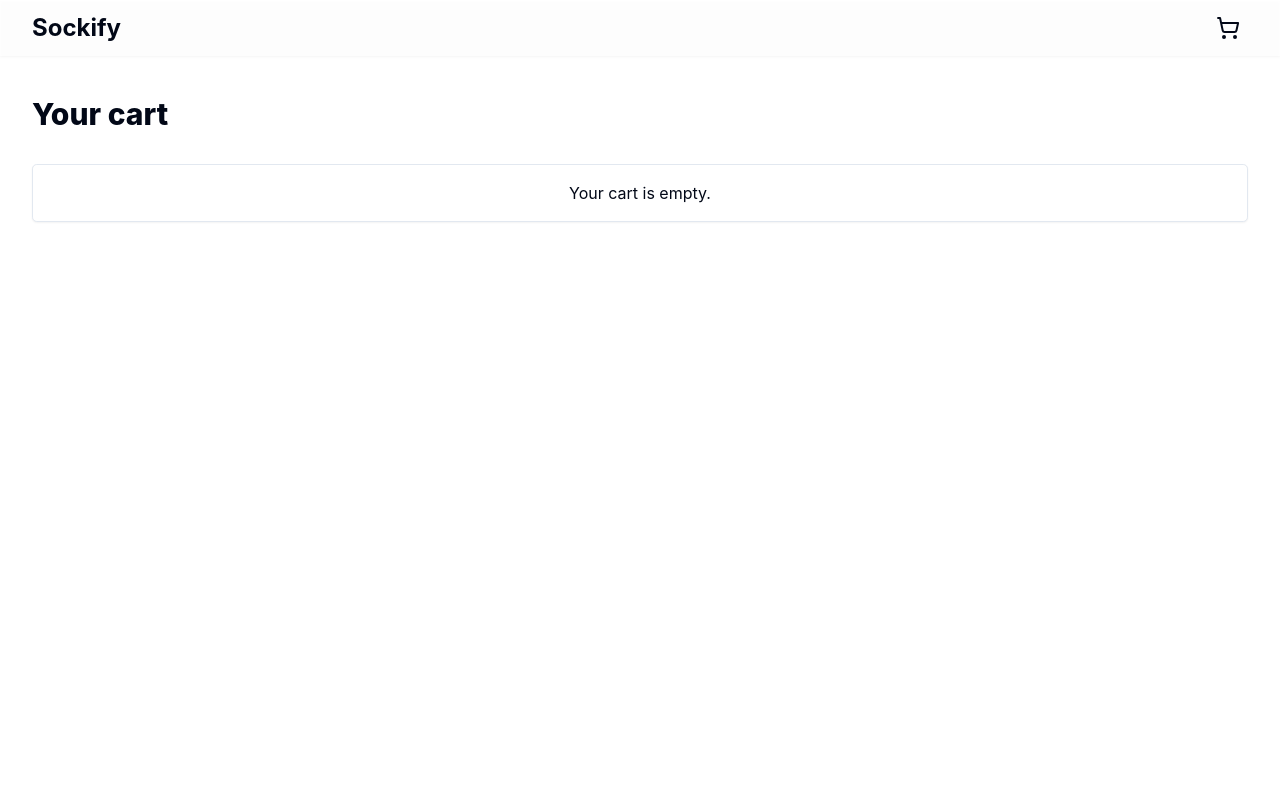
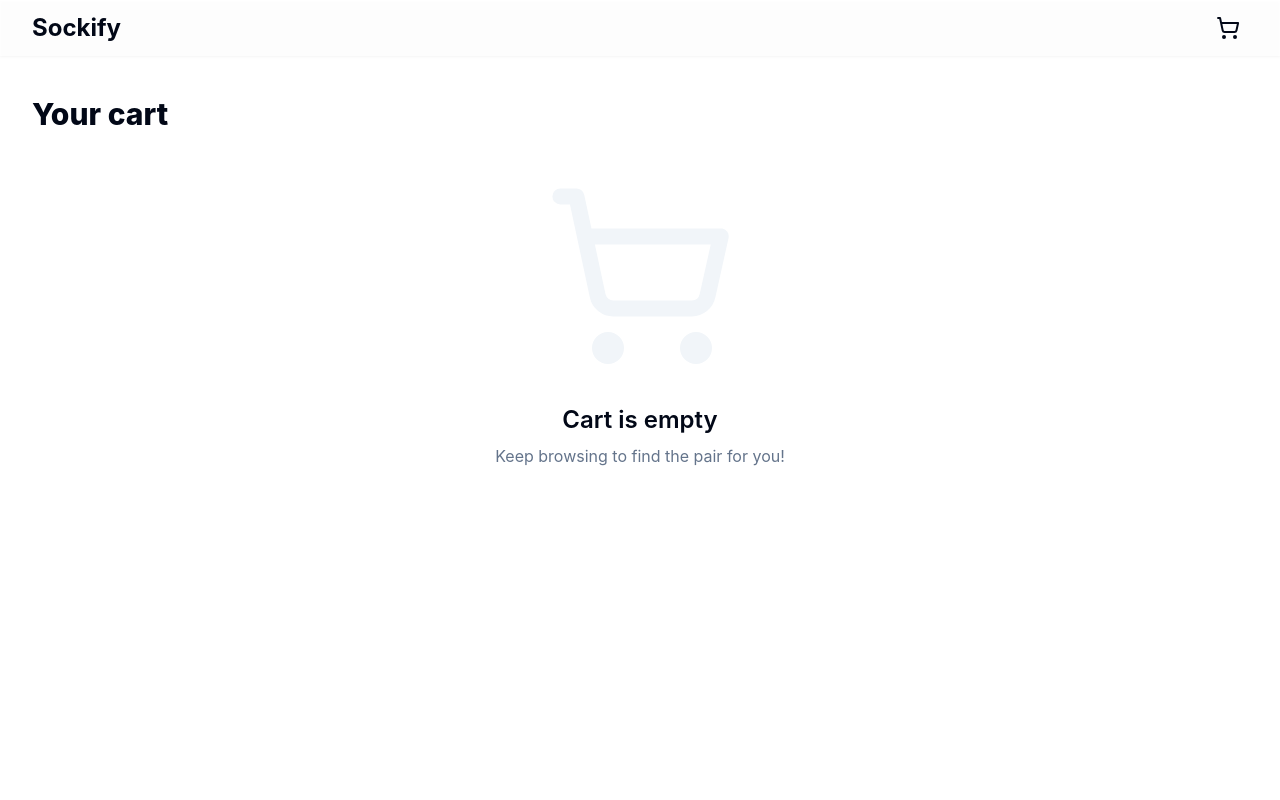
Before and after one commit to sockify/sockify, a React (Vite) app in the folder web-client/: page /cart in a window 1280 px wide. Shown: the top 800 px of the page. Built offline with nearby package versions, Linux system fonts and the light colour scheme.

Commit message:
feat: improves empty state for cart

```diff
--- a/web-client/src/pages/CartPage.tsx
+++ b/web-client/src/pages/CartPage.tsx
@@ -2,6 +2,7 @@ import { CartItem as CartItemType } from "@/api/cart/model";
 import { Button } from "@/components/ui/button";
 import { Card } from "@/components/ui/card";
 import { useCart } from "@/context/CartContext";
+import { Box, ShoppingCart } from "lucide-react";
 import { useNavigate } from "react-router-dom";
 
 import CartItem from "../components/CartItem";
@@ -60,9 +61,15 @@ export default function CartPage() {
           </div>
         </>
       ) : (
-        <Card className="p-4 text-center">
-          <p>Your cart is empty.</p>
-        </Card>
+        <div className="flex flex-col items-center gap-8 p-4 text-center">
+          <ShoppingCart className="h-48 w-48 text-muted" />
+          <div className="space-y-2 text-center">
+            <h3 className="text-2xl font-semibold">Cart is empty</h3>
+            <p className="text-muted-foreground">
+              Keep browsing to find the pair for you!
+            </p>
+          </div>
+        </div>
       )}
     </div>
   );
```
